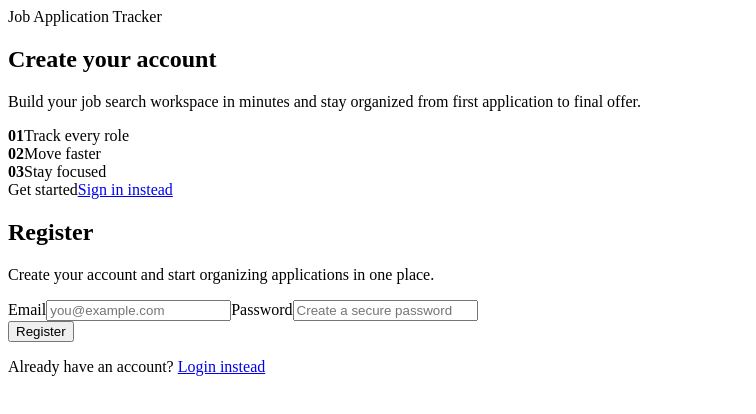
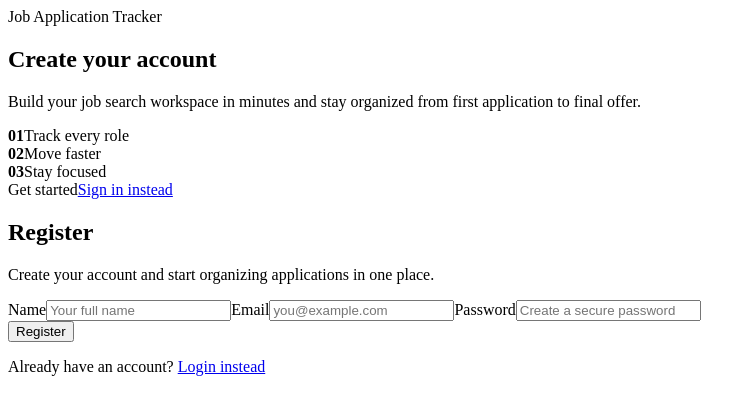
Before and after one commit to Pankaj231123/job-application-tracker, a React (Vite) app in the folder frontend/: page /register in a window 1280 px wide. Shown: the top 414 px of the page, without its empty margins (0-756 px from the left). Built offline with nearby package versions, Linux system fonts and the light colour scheme; no server answers; the HTML template or start-up script is replaced by a standard one.

Commit message:
Add name field to registration; implement name validation and display in dashboard

```diff
--- a/frontend/src/pages/DashboardPage.jsx
+++ b/frontend/src/pages/DashboardPage.jsx
@@ -29,6 +29,29 @@ function formatDate(dateValue) {
     day: 'numeric',
     year: 'numeric',
   }).format(date);
+}
+
+function displayUserName(user) {
+  if (!user) return '';
+
+  function titleCase(value) {
+    return String(value || '')
+      .trim()
+      .split(/\s+/)
+      .filter(Boolean)
+      .map((part) => part.charAt(0).toUpperCase() + part.slice(1).toLowerCase())
+      .join(' ');
+  }
+
+  if (user.name && String(user.name).trim()) {
+    return titleCase(user.name);
+  }
+
+  if (user.email && String(user.email).includes('@')) {
+    return titleCase(String(user.email).split('@')[0]);
+  }
+
+  return titleCase(user.email || '');
 }
 
 export default function DashboardPage() {
@@ -119,7 +142,9 @@ export default function DashboardPage() {
           <span className="dashboard__eyebrow">Job Application Tracker</span>
           <h1>Dashboard</h1>
           <p>
-            {user?.email ? `Signed in as ${user.email}` : 'Your current application snapshot is below.'}
+            {displayUserName(user)
+              ? `Signed in as ${displayUserName(user)}`
+              : 'Your current application snapshot is below.'}
           </p>
         </div>
 
--- a/frontend/src/pages/RegisterPage.jsx
+++ b/frontend/src/pages/RegisterPage.jsx
@@ -3,11 +3,11 @@ import { Link, useNavigate } from 'react-router-dom';
 import AuthForm from '../components/AuthForm';
 import { registerUser } from '../lib/api';
 
-const initialErrors = { email: '', password: '' };
+const initialErrors = { name: '', email: '', password: '' };
 
 export default function RegisterPage() {
   const navigate = useNavigate();
-  const [form, setForm] = useState({ email: '', password: '' });
+  const [form, setForm] = useState({ name: '', email: '', password: '' });
   const [errors, setErrors] = useState(initialErrors);
   const [errorMessage, setErrorMessage] = useState('');
   const [successMessage, setSuccessMessage] = useState('');
@@ -24,6 +24,7 @@ export default function RegisterPage() {
   function validate() {
     const nextErrors = { ...initialErrors };
 
+    if (!form.name.trim()) nextErrors.name = 'Name is required.';
     if (!form.email.trim()) nextErrors.email = 'Email is required.';
     if (!form.password) nextErrors.password = 'Password is required.';
     else if (form.password.length < 6)
@@ -42,6 +43,7 @@ export default function RegisterPage() {
 
     try {
       const response = await registerUser({
+        name: form.name.trim(),
         email: form.email.trim(),
         password: form.password,
       });
@@ -65,6 +67,16 @@ export default function RegisterPage() {
       success={successMessage}
       isSubmitting={isSubmitting}
       fields={[
+        {
+          name: 'name',
+          label: 'Name',
+          type: 'text',
+          value: form.name,
+          onChange: handleChange,
+          placeholder: 'Your full name',
+          autoComplete: 'name',
+          error: errors.name,
+        },
         {
           name: 'email',
           label: 'Email',
```
